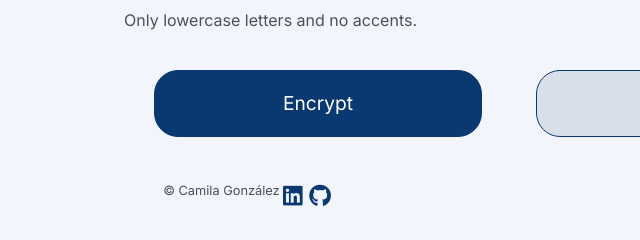
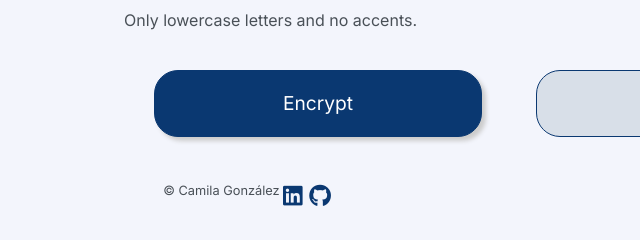
Before and after one commit to c-caam/challenge-alura-encryptor, a plain HTML site: page index.html in a window 1280 px wide. In both pictures the pointer is over the button "Encrypt". Shown: the part 515-755 px from the top of the page, 64-704 px from the left. Drawn offline with Linux system fonts and the light colour scheme.

Commit message:
button shadow

```diff
--- a/style.css
+++ b/style.css
@@ -114,6 +114,10 @@ main {
     font-size: 0.6em;
 }
 
+.desencriptar-boton:hover, .encriptar-boton:hover, .copiar-boton:hover {
+	box-shadow: 4px 4px 4px #CCC;
+}
+
 .credits {
     font-size: 0.4em;
     color: #495057;
```
